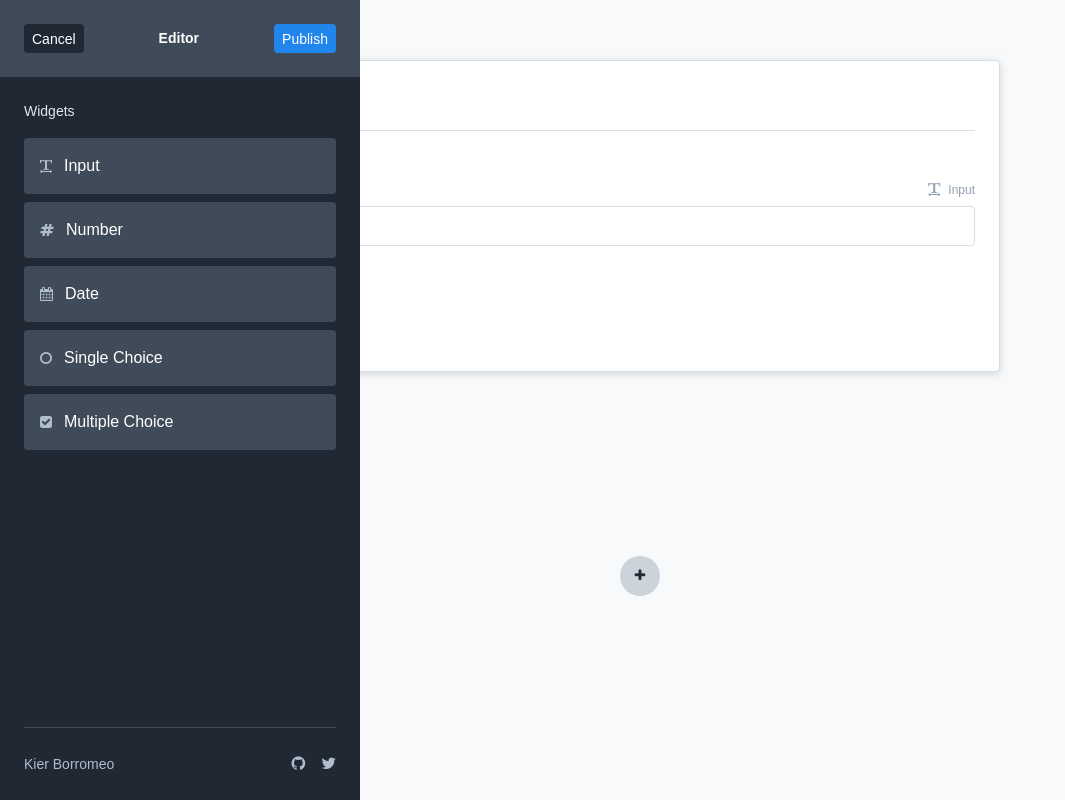
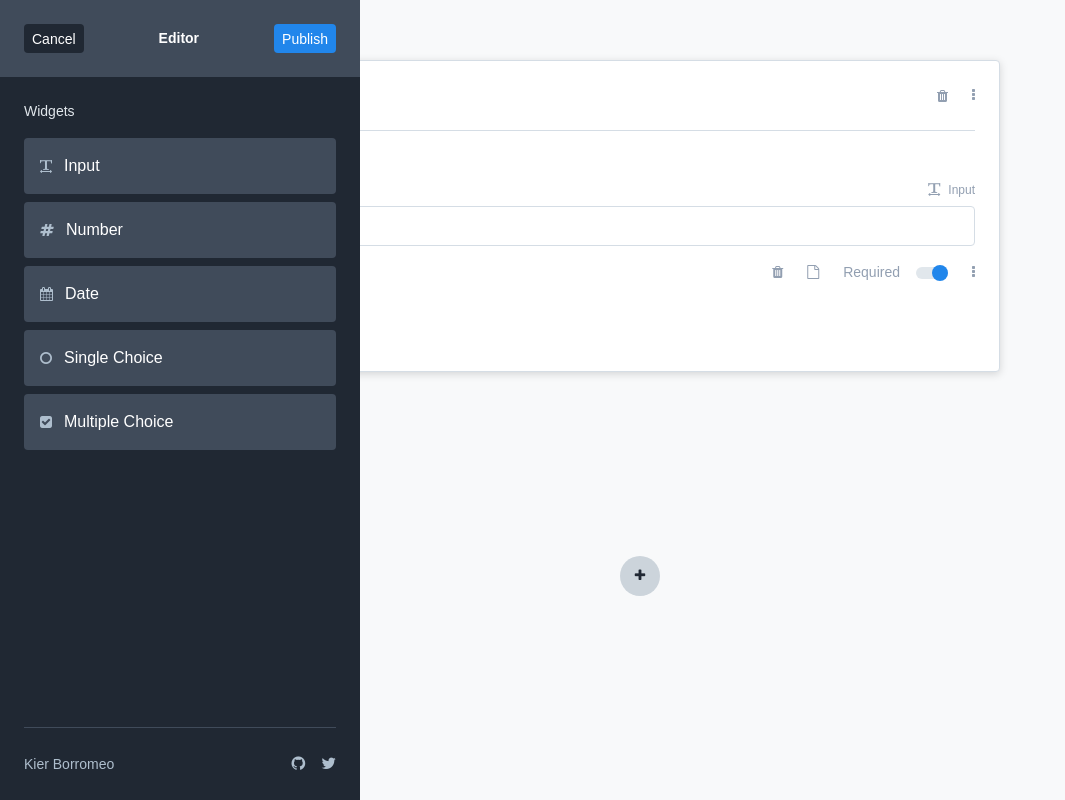
Before and after one commit to srph/toy-template-builder, a React (Vite) app: page / in a window 1280 px wide. Shown: the whole page, without its empty margins (0-1065 px from the left). Built offline with nearby package versions, Linux system fonts and the light colour scheme; a web font is replaced by a local one.

Commit message:
Layout and stuff

```diff
--- a/src/global.css
+++ b/src/global.css
@@ -224,10 +224,40 @@ p, h1, h2, h3, h4, h5, h6 {
 }
 
 .editor-section > .heading {
+  display: flex;
+  align-items: center;
   padding: 24px 0;
   margin-left: 24px;
   margin-right: 24px;
   border-bottom: 1px solid var(--color-bw-3);
+}
+
+.editor-section > .heading > .title {
+  width: 50%;
+}
+
+.editor-section > .heading > .menu {
+  display: flex;
+  align-items: center;
+  margin-left: auto;
+}
+
+.editor-section > .heading > .menu > .action {
+  color: var(--color-bw-6);
+}
+
+.editor-section > .heading > .menu > button.action {
+  display: inline-block;
+  padding: 0;
+  font-size: inherit;
+  background: transparent;
+  border: 0;
+  outline: 0;
+  cursor: pointer;
+}
+
+.editor-section > .heading > .menu > .action:not(:last-child) {
+  margin-right: 24px;
 }
 
 .editor-section > .content {
@@ -239,6 +269,11 @@ p, h1, h2, h3, h4, h5, h6 {
 
 .editor-section-widget {
   padding: 24px;
+  background: var(--color-bw-0);
+}
+
+.editor-section-widget.is-dragging {
+  border: 1px dashed var(--color-primary);
 }
 
 .editor-section-widget > .label {
@@ -265,3 +300,78 @@ p, h1, h2, h3, h4, h5, h6 {
 .editor-section-widget > .label > .info > .text {
   font-size: var(--font-size-h6);
 }
+
+.editor-section-widget > .footer {
+  display: flex;
+}
+
+.editor-section-widget > .footer > .content {
+  display: Flex;
+  align-items: center;
+  margin-left: auto;
+}
+
+.editor-section-widget > .ui-input {
+  margin-bottom: 16px;
+}
+
+.editor-section-widget > .footer > .content > .section:not(:last-child) {
+  margin-right: 24px;
+}
+
+.editor-section-widget > .footer > .content > .section > .action {
+  font-size: var(--font-size);
+  color: var(--color-bw-6);
+}
+
+.editor-section-widget > .footer > .content > .section > button.action {
+  font-size: var(--font-size);
+  color: var(--color-bw-6);
+  background: transparent;
+  border: 0;
+  outline: 0;
+  padding: 0;
+  cursor: pointer;
+}
+
+.editor-section-widget > .footer > .content > .section > .group {
+  display: flex;
+  align-items: center;
+}
+
+.editor-section-widget > .footer > .content > .section > .group > .label {
+  color: var(--color-bw-6);
+  margin-right: 16px;
+}
+
+.ui-clear-input {
+  display: block;
+  width: 100%;
+  height: var(--font-size);
+  font-size: var(--font-size);
+  padding: 0;
+  background: transparent;
+  border: 0;
+  outline: 0;
+}
+
+.ui-switch-toggle {
+  position: relative;
+}
+
+.ui-switch-toggle > .bar {
+  width: 32px;
+  height: 12px;
+  background: var(--color-bw-2);
+  border-radius: 6px;
+}
+
+.ui-switch-toggle > .control {
+  position: absolute;
+  top: -2px;
+  right: 0;
+  height: 16px;
+  width: 16px;
+  background: var(--color-primary);
+  border-radius: 50%;
+}
--- a/src/index.tsx
+++ b/src/index.tsx
@@ -10,7 +10,7 @@ import move from 'array-move'
 import transfer from 'array-transfer'
 import immer from 'immer'
 import { useState } from 'react'
-import { stat } from 'fs';
+import cx from 'classnames'
 
 let id = 0
 
@@ -230,9 +230,21 @@ function App() {
                   {state.sections.map((section, i) =>
                     <Draggable draggableId={String(section.id)} index={i} type="sections" key={section.id}>
                       {(provided, snapshot) => (
-                        <div className="editor-section" ref={provided.innerRef} {...provided.draggableProps} {...provided.dragHandleProps}>
+                        <div className="editor-section" ref={provided.innerRef} {...provided.draggableProps}>
                           <div className="heading">
-                            Untitled
+                            <div className="title">
+                              <input type="text" defaultValue={section.label} className="ui-clear-input" />
+                            </div>
+
+                            <div className="menu">
+                              <button type="button" className="action">
+                                <i className="fa fa-trash" />
+                              </button>
+
+                              <div className="action is-handle" {...provided.dragHandleProps}>
+                                <i className="fa fa-ellipsis-v" />
+                              </div>
+                            </div>
                           </div>
 
                           <Droppable droppableId={`section-widget-list-${i}`}>
@@ -242,7 +254,9 @@ function App() {
                                   <Draggable draggableId={String(child.id)} index={j} key={child.id}>
                                     {(provided, snapshot) => (
                                       <React.Fragment>
-                                        <div className="editor-section-widget" ref={provided.innerRef} {...provided.draggableProps} {...provided.dragHandleProps}>
+                                        <div className={cx('editor-section-widget', {
+                                          'is-dragging': snapshot.isDragging
+                                        })} ref={provided.innerRef} {...provided.draggableProps}>
                                           <div className="label">
                                             <span className="text">{child.label}</span>
 
@@ -256,7 +270,41 @@ function App() {
                                               </span>
                                             </div>
                                           </div>
+
                                           <input type="text" className="ui-input" />
+
+                                          <div className="footer">
+                                            <div className="content">
+                                              <div className="section">
+                                                <button className="action">
+                                                  <i className="fa fa-trash" />
+                                                </button>
+                                              </div>
+
+                                              <div className="section">
+                                                <button className="action">
+                                                  <i className="fa fa-file-o" />
+                                                </button>
+                                              </div>
+
+                                              <div className="section">
+                                                <div className="group">
+                                                  <label className="label">Required</label>
+
+                                                  <div className="ui-switch-toggle">
+                                                    <div className="bar" />
+                                                    <div className="control" />
+                                                  </div>
+                                                </div>
+                                              </div>
+
+                                              <div className="section">
+                                                <div className="action" {...provided.dragHandleProps}>
+                                                  <i className="fa fa-ellipsis-v" />
+                                                </div>
+                                              </div>
+                                            </div>
+                                          </div>
                                         </div>
 
                                         {provided.placeholder}
```
